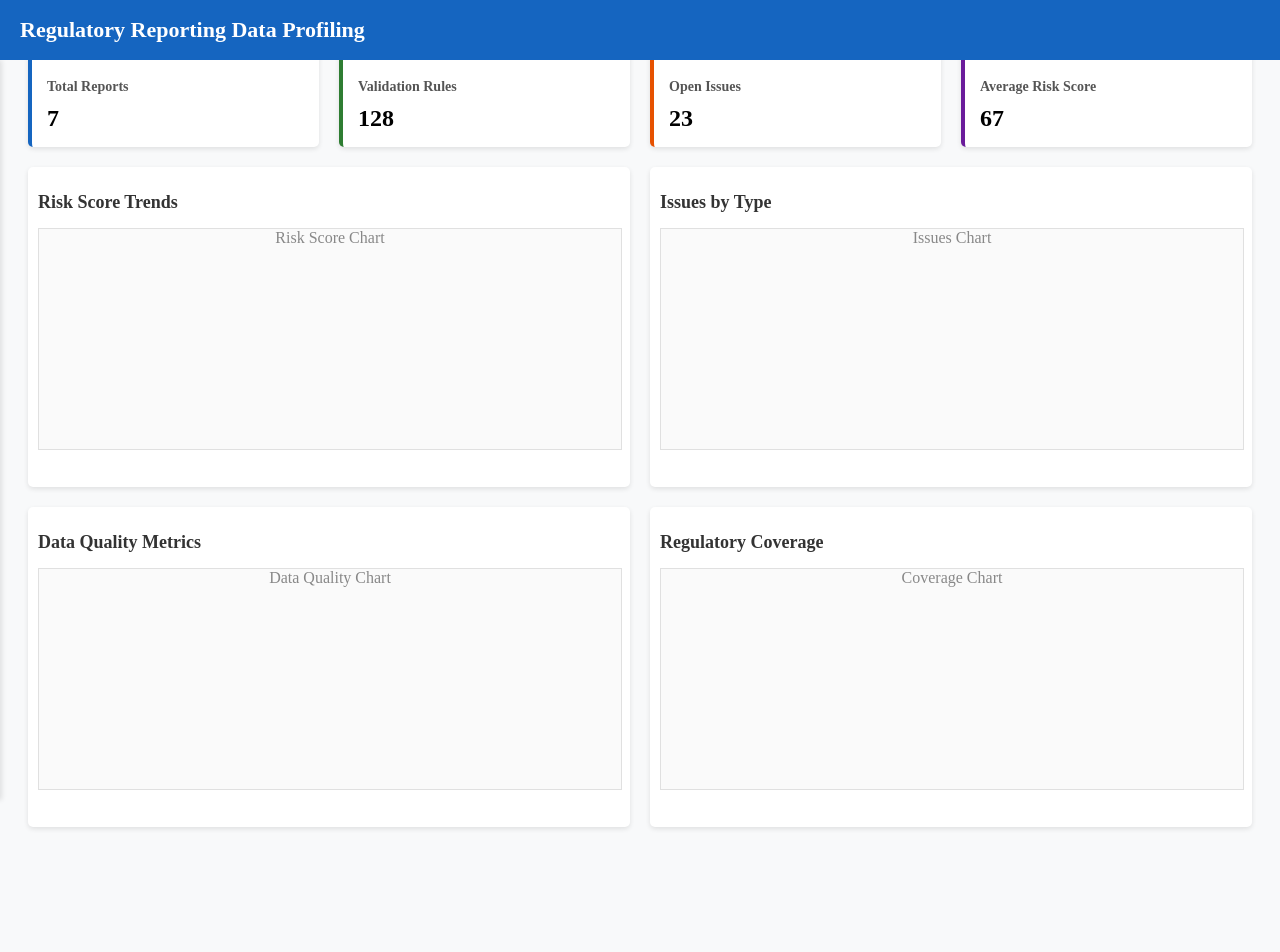
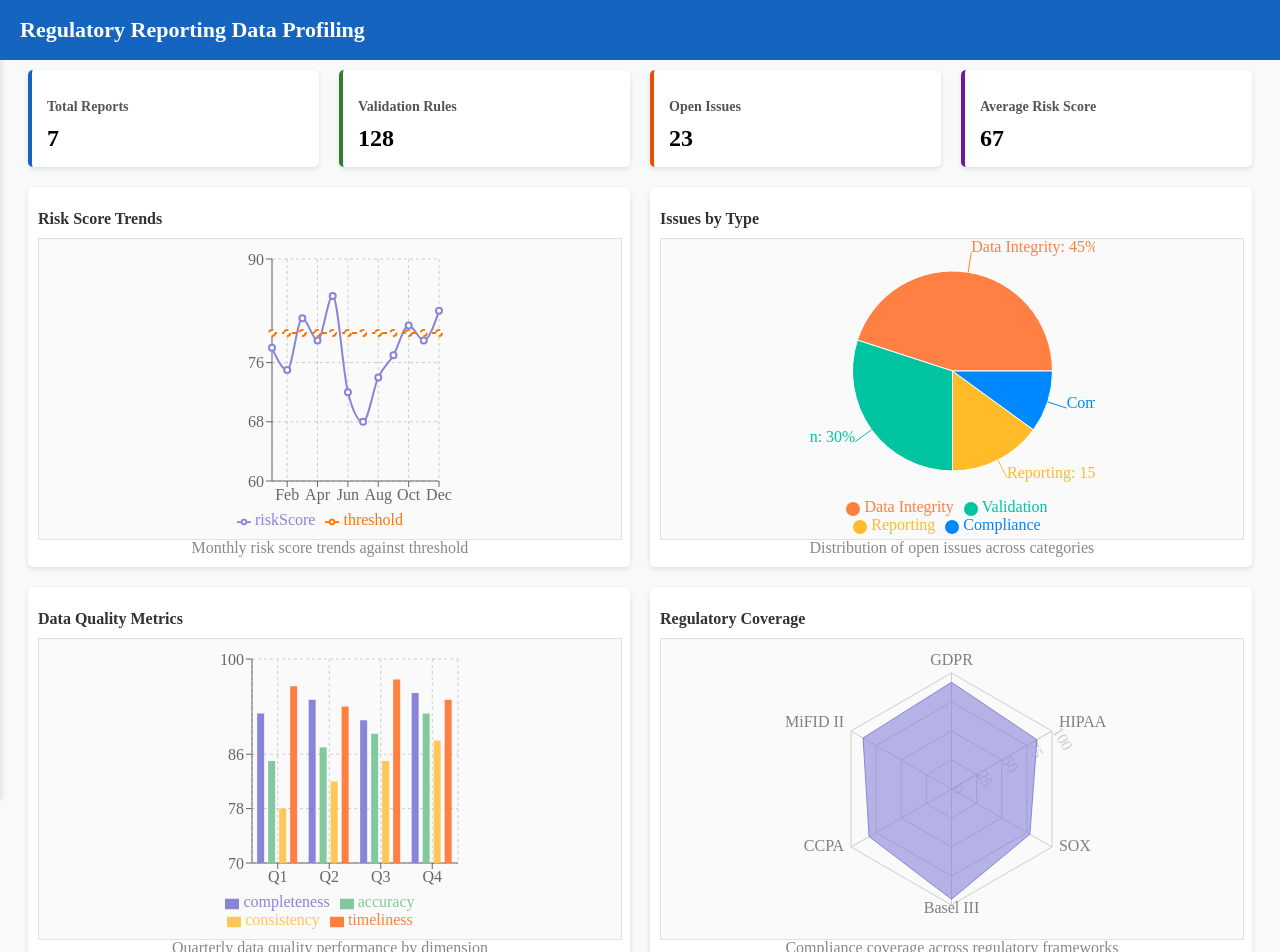
Before and after one commit to nithyavanig/dpdashboard, a React (Vite) app: page / in a window 1280 px wide. Shown: the top 952 px of the page. Before the commit the page ends 855 px from the top, so only its background shows below. Built offline with nearby package versions, Linux system fonts and the light colour scheme.

Commit message:
(feat) : integrated charts

```diff
--- a/package.json
+++ b/package.json
@@ -29,6 +29,7 @@
     "eslint-plugin-react-refresh": "^0.4.19",
     "globals": "^15.15.0",
     "react-icons": "^5.5.0",
+    "recharts": "^2.15.1",
     "vite": "^6.2.0",
     "zustand": "^5.0.3"
   }
--- a/src/components/Dashboard.jsx
+++ b/src/components/Dashboard.jsx
@@ -1,5 +1,9 @@
 import React from "react";
 import useStore from "../store/store";
+import CoverageChart from "./charts/RegulatoryCoverageChart";
+import DataQualityChart from "./charts/DataQualityMetricsChart";
+import IssuesChart from "./charts/IssuesChart";
+import RiskScoreChart from "./charts/RiskScoreChart";
 
 const Dashboard = () => {
   const {
@@ -36,22 +40,30 @@ const Dashboard = () => {
       <div className="chart-container">
         <div className="chart">
           <h2>Risk Score Trends</h2>
-          <div className="placeholder-chart">Risk Score Chart</div>
+          <div className="placeholder-chart">
+            <RiskScoreChart />
+          </div>
         </div>
         <div className="chart">
           <h2>Issues by Type</h2>
-          <div className="placeholder-chart">Issues Chart</div>
+          <div className="placeholder-chart">
+            <IssuesChart />
+          </div>
         </div>
       </div>
 
       <div className="chart-container" style={{ marginTop: "20px" }}>
         <div className="chart">
           <h2>Data Quality Metrics</h2>
-          <div className="placeholder-chart">Data Quality Chart</div>
+          <div className="placeholder-chart">
+            <DataQualityChart />
+          </div>
         </div>
         <div className="chart">
           <h2>Regulatory Coverage</h2>
-          <div className="placeholder-chart">Coverage Chart</div>
+          <div className="placeholder-chart">
+            <CoverageChart />
+          </div>
         </div>
       </div>
     </div>
--- /dev/null
+++ b/src/components/charts/DataQualityMetricsChart.jsx
@@ -0,0 +1,71 @@
+import React from "react";
+import {
+  BarChart,
+  Bar,
+  XAxis,
+  YAxis,
+  CartesianGrid,
+  Tooltip,
+  Legend,
+  ResponsiveContainer,
+} from "recharts";
+
+// Mock data - data quality metrics
+const mockData = [
+  {
+    name: "Q1",
+    completeness: 92,
+    accuracy: 85,
+    consistency: 78,
+    timeliness: 96,
+  },
+  {
+    name: "Q2",
+    completeness: 94,
+    accuracy: 87,
+    consistency: 82,
+    timeliness: 93,
+  },
+  {
+    name: "Q3",
+    completeness: 91,
+    accuracy: 89,
+    consistency: 85,
+    timeliness: 97,
+  },
+  {
+    name: "Q4",
+    completeness: 95,
+    accuracy: 92,
+    consistency: 88,
+    timeliness: 94,
+  },
+];
+
+const DataQualityChart = () => {
+  return (
+    <div className="chart-card">
+      <ResponsiveContainer width="100%" height={300}>
+        <BarChart
+          data={mockData}
+          margin={{ top: 20, right: 30, left: 20, bottom: 10 }}
+        >
+          <CartesianGrid strokeDasharray="3 3" />
+          <XAxis dataKey="name" />
+          <YAxis domain={[70, 100]} />
+          <Tooltip />
+          <Legend />
+          <Bar dataKey="completeness" fill="#8884d8" />
+          <Bar dataKey="accuracy" fill="#82ca9d" />
+          <Bar dataKey="consistency" fill="#ffc658" />
+          <Bar dataKey="timeliness" fill="#ff8042" />
+        </BarChart>
+      </ResponsiveContainer>
+      <div className="chart-description">
+        Quarterly data quality performance by dimension
+      </div>
+    </div>
+  );
+};
+
+export default DataQualityChart;
--- /dev/null
+++ b/src/components/charts/IssuesChart.jsx
@@ -0,0 +1,51 @@
+import React from "react";
+import {
+  PieChart,
+  Pie,
+  Cell,
+  Tooltip,
+  Legend,
+  ResponsiveContainer,
+} from "recharts";
+
+// Mock data - issues by type
+const mockData = [
+  { name: "Data Integrity", value: 45, color: "#FF8042" },
+  { name: "Validation", value: 30, color: "#00C49F" },
+  { name: "Reporting", value: 15, color: "#FFBB28" },
+  { name: "Compliance", value: 10, color: "#0088FE" },
+];
+
+const IssuesChart = () => {
+  return (
+    <div className="chart-card">
+      <ResponsiveContainer width="100%" height={300}>
+        <PieChart>
+          <Pie
+            data={mockData}
+            cx="50%"
+            cy="50%"
+            labelLine={true}
+            outerRadius={100}
+            fill="#8884d8"
+            dataKey="value"
+            label={({ name, percent }) =>
+              `${name}: ${(percent * 100).toFixed(0)}%`
+            }
+          >
+            {mockData.map((entry, index) => (
+              <Cell key={`cell-${index}`} fill={entry.color} />
+            ))}
+          </Pie>
+          <Tooltip formatter={(value) => [`${value} issues`, "Count"]} />
+          <Legend />
+        </PieChart>
+      </ResponsiveContainer>
+      <div className="chart-description">
+        Distribution of open issues across categories
+      </div>
+    </div>
+  );
+};
+
+export default IssuesChart;
--- /dev/null
+++ b/src/components/charts/RegulatoryCoverageChart.jsx
@@ -0,0 +1,47 @@
+import React from "react";
+import {
+  RadarChart,
+  PolarGrid,
+  PolarAngleAxis,
+  PolarRadiusAxis,
+  Radar,
+  Tooltip,
+  ResponsiveContainer,
+} from "recharts";
+
+// Mock data - regulatory coverage by framework
+const mockData = [
+  { subject: "GDPR", coverage: 92, fullMark: 100 },
+  { subject: "HIPAA", coverage: 85, fullMark: 100 },
+  { subject: "SOX", coverage: 78, fullMark: 100 },
+  { subject: "Basel III", coverage: 95, fullMark: 100 },
+  { subject: "CCPA", coverage: 82, fullMark: 100 },
+  { subject: "MiFID II", coverage: 88, fullMark: 100 },
+];
+
+const CoverageChart = () => {
+  return (
+    <div className="chart-card">
+      <ResponsiveContainer width="100%" height={300}>
+        <RadarChart cx="50%" cy="50%" outerRadius="80%" data={mockData}>
+          <PolarGrid />
+          <PolarAngleAxis dataKey="subject" />
+          <PolarRadiusAxis angle={30} domain={[0, 100]} />
+          <Radar
+            name="Coverage"
+            dataKey="coverage"
+            stroke="#8884d8"
+            fill="#8884d8"
+            fillOpacity={0.6}
+          />
+          <Tooltip formatter={(value) => [`${value}%`, "Coverage"]} />
+        </RadarChart>
+      </ResponsiveContainer>
+      <div className="chart-description">
+        Compliance coverage across regulatory frameworks
+      </div>
+    </div>
+  );
+};
+
+export default CoverageChart;
--- /dev/null
+++ b/src/components/charts/RiskScoreChart.jsx
@@ -0,0 +1,65 @@
+import React from "react";
+import {
+  LineChart,
+  Line,
+  XAxis,
+  YAxis,
+  CartesianGrid,
+  Tooltip,
+  Legend,
+  ResponsiveContainer,
+} from "recharts";
+
+// Mock data - 12 months of risk score trends
+const mockData = [
+  { month: "Jan", riskScore: 78, threshold: 80 },
+  { month: "Feb", riskScore: 75, threshold: 80 },
+  { month: "Mar", riskScore: 82, threshold: 80 },
+  { month: "Apr", riskScore: 79, threshold: 80 },
+  { month: "May", riskScore: 85, threshold: 80 },
+  { month: "Jun", riskScore: 72, threshold: 80 },
+  { month: "Jul", riskScore: 68, threshold: 80 },
+  { month: "Aug", riskScore: 74, threshold: 80 },
+  { month: "Sep", riskScore: 77, threshold: 80 },
+  { month: "Oct", riskScore: 81, threshold: 80 },
+  { month: "Nov", riskScore: 79, threshold: 80 },
+  { month: "Dec", riskScore: 83, threshold: 80 },
+];
+
+const RiskScoreChart = () => {
+  return (
+    <div className="chart-card">
+      <ResponsiveContainer width="100%" height={300}>
+        <LineChart
+          data={mockData}
+          margin={{ top: 20, right: 30, left: 20, bottom: 10 }}
+        >
+          <CartesianGrid strokeDasharray="3 3" />
+          <XAxis dataKey="month" />
+          <YAxis domain={[60, 90]} />
+          <Tooltip />
+          <Legend />
+          <Line
+            type="monotone"
+            dataKey="riskScore"
+            stroke="#8884d8"
+            activeDot={{ r: 8 }}
+            strokeWidth={2}
+          />
+          <Line
+            type="monotone"
+            dataKey="threshold"
+            stroke="#ff7300"
+            strokeDasharray="5 5"
+            strokeWidth={2}
+          />
+        </LineChart>
+      </ResponsiveContainer>
+      <div className="chart-description">
+        Monthly risk score trends against threshold
+      </div>
+    </div>
+  );
+};
+
+export default RiskScoreChart;
--- a/src/styles/styles.css
+++ b/src/styles/styles.css
@@ -90,7 +90,7 @@ body {
 
 /* Main Content Area */
 .main-content {
-  margin-top: 30px;
+  margin-top: 50px;
   padding: 20px;
   transition: margin-left 0.3s ease;
   min-height: calc(100vh - 60px);
@@ -156,19 +156,19 @@ body {
   padding: 10px;
   flex: 1;
   min-width: 300px;
-  height: 300px;
+  height: 360px;
   box-shadow: 0 2px 5px rgba(0, 0, 0, 0.1);
 }
 
 .chart h2 {
-  font-size: 18px;
-  margin-bottom: 15px;
+  font-size: 16px;
+  margin-bottom: 10px;
   color: #333;
 }
 
 .placeholder-chart {
   width: 100%;
-  height: 220px;
+  height: 300px;
   background-color: #fafafa;
   border: 1px solid #e0e0e0;
   display: flex;
```
Also changed, not shown: 1 other file (tests, documents, lock files or other folders).
